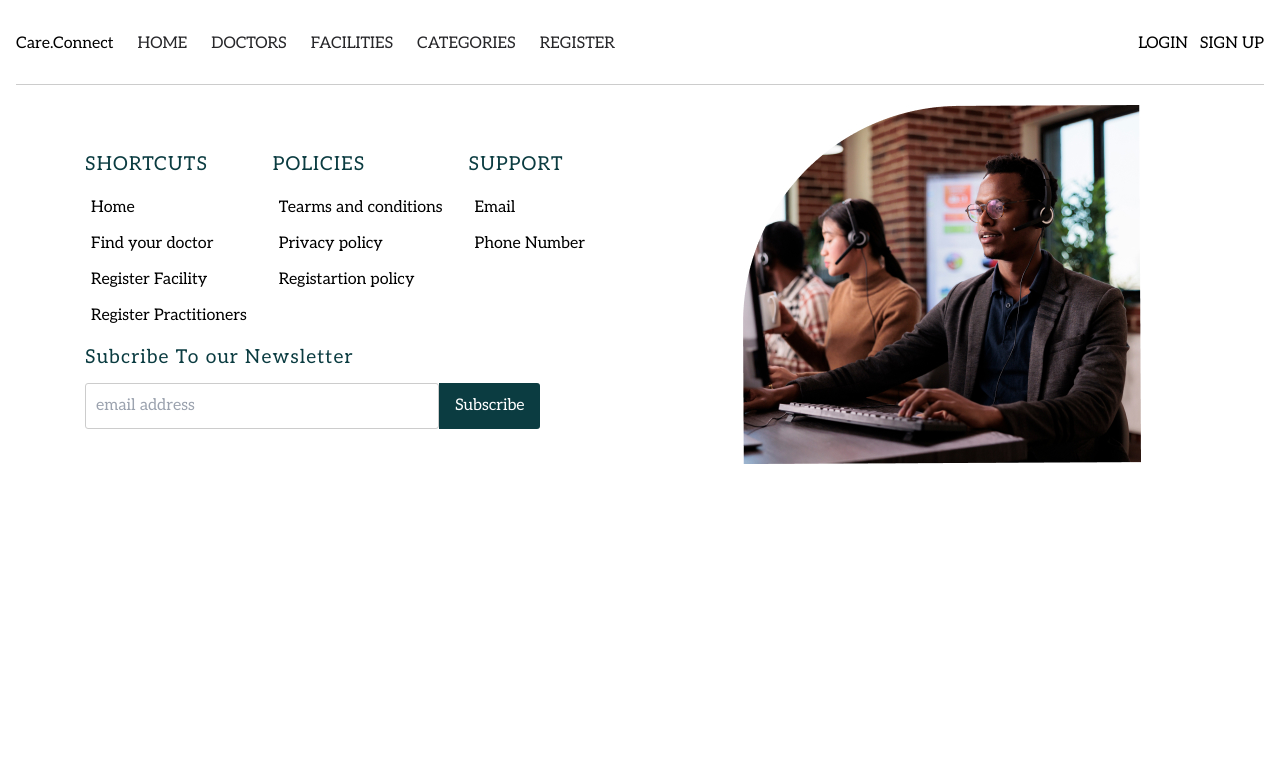
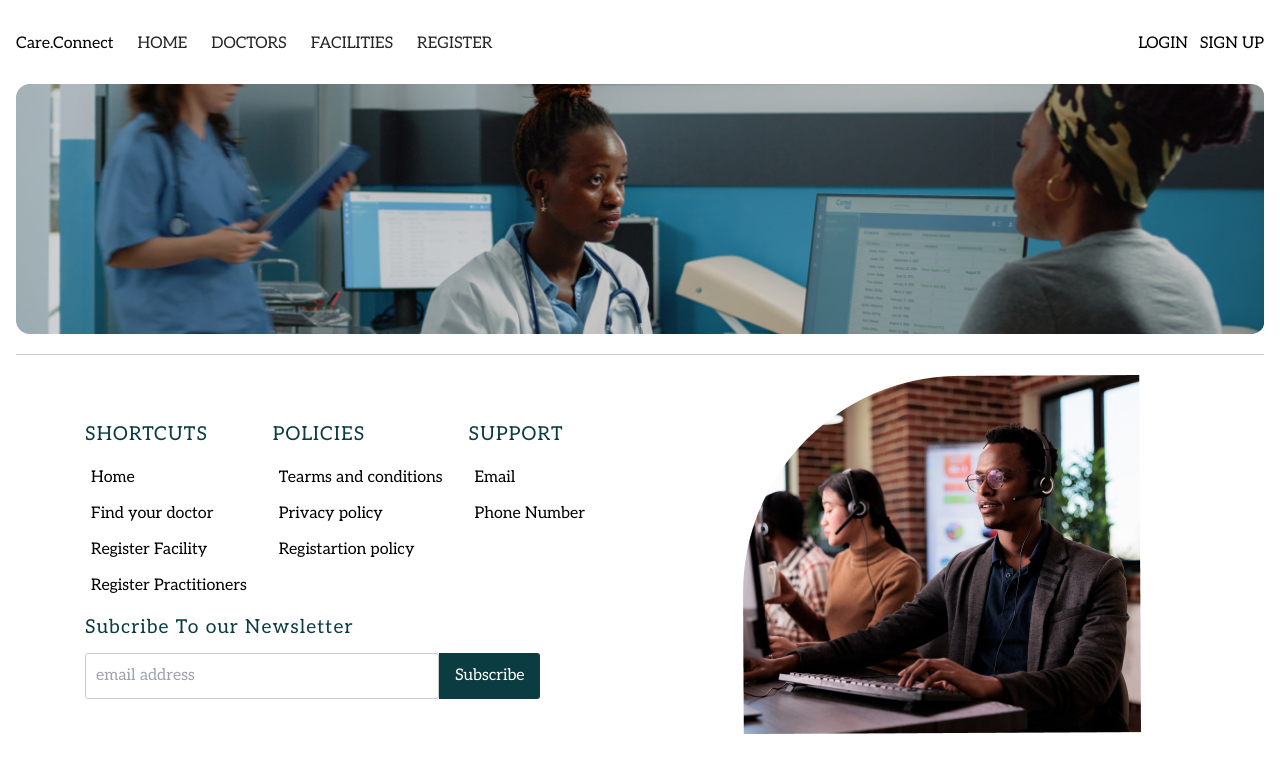
Before and after one commit to CARE-CONNECT-KENYA/care-connect-frontend, a Next.js app: page /facilities in a window 1280 px wide. Shown: the top 772 px of the page. Built offline with nearby package versions, Linux system fonts and the light colour scheme.

Commit message:
added the facilities page

```diff
--- a/app/(with-layout)/facilities/page.tsx
+++ b/app/(with-layout)/facilities/page.tsx
@@ -1,11 +1,23 @@
 import React from 'react'
+import styles from '../../Styles/listings.module.css'
+import ProviderFacilityListing from '../../Components/Listings/ProviderFacilityListing'
 
 
 function FacilityListing() {
   return (
     <div>
+      <div>
+        <div className={styles.HeaderImage}>
+       </div>
+      </div>
 
+      <div className={styles.listingsContainer}>
+          <div>
+            <ProviderFacilityListing/>
+          </div>
+      </div>
     </div>
+
   )
 }
 
--- a/app/Components/Listings/ProviderFacilityListing.tsx
+++ b/app/Components/Listings/ProviderFacilityListing.tsx
@@ -2,7 +2,7 @@
 
 import React, { useEffect, useState } from 'react';
 import { useRouter } from 'next/navigation';
-import styles from '../Styles/ProviderCard.module.css';
+import styles from '../../Styles/ProviderCard.module.css';
 
 type Facility = {
   bio: string;
@@ -35,7 +35,7 @@ function ProviderFacilityListing() {
       }
 
       try {
-        const response = await fetch('care/provider/facilities', {
+        const response = await fetch('care/provider/facility', {
           method: 'GET',
           headers: {
             'Content-Type': 'application/json',
--- a/app/NavBar.tsx
+++ b/app/NavBar.tsx
@@ -37,8 +37,7 @@ function NavBar() {
     const links = [
         { label: "HOME", href: "/" },
         { label: "DOCTORS", href: "/doctors" },
-        { label: "FACILITIES", href: "/" },
-        { label: "CATEGORIES", href: "/" },
+        { label: "FACILITIES", href: "/facilities" },
         { label: "REGISTER", href: "/register" }
     ];
 
```
